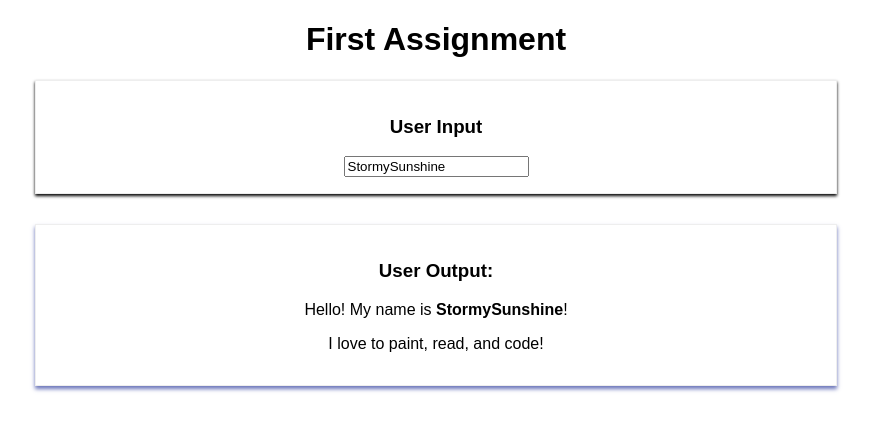
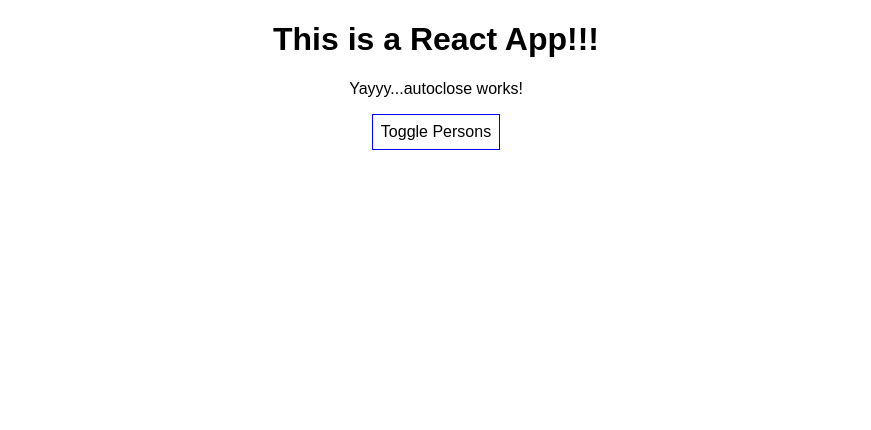
Before and after one commit to jchaiken/udemy-react, a React (Create React App) app: page / in a window 1280 px wide. Shown: the top 430 px of the page, without its empty margins (204-1075 px from the left). Built offline with nearby package versions, Linux system fonts and the light colour scheme.

Commit message:
options for rendering components

```diff
--- a/src/App.js
+++ b/src/App.js
@@ -1,36 +1,103 @@
 import React, { Component } from 'react';
 import './App.css';
-import UserInput from './UserInput/UserInput';
-import UserOutput from './UserOutput/UserOutput';
+import Person from './Person/Person';
 
 class App extends Component {
   state = {
-    username: 'StormySunshine'
+    persons: [
+      { name: 'Max', age: 28 },
+      { name: 'Jennifer', age: 39 },
+      { name: 'Morgan', age: 24 }
+    ],
+    otherState: 'some other value'
   }
 
-  changeUserHandler = (event) => {
+  switchNameHandler = (newName) => {
+    // console.log('Was clicked!');
+    // DON'T DO THIS:  this.state.persons[0].name = 'Maximilian';
     this.setState( {
-      username: event.target.value
-    })
+      persons: [
+        { name: newName, age: 28 },
+        { name: 'Jennifer', age: 39 },
+        { name: 'Morgan', age: 13 }
+      ],
+      otherState: 'some other value',
+      showPersons: false
+    } )
+  }
+
+  nameChangedHandler = (event) => {
+    this.setState( {
+      persons: [
+        { name: 'Max', age: 28 },
+        { name: 'Jennifer', age: 39 },
+        { name: event.target.value, age: 13 }
+      ]
+    } )
+  }
+
+  togglePersonsHandler = () => {
+    const doesShow = this.state.showPersons;
+    this.setState({showPersons: !doesShow});
   }
 
   render() {
 
+    const style = {
+      backgroundColor: 'white',
+      font: 'inherit',
+      border: '1px solid blue',
+      padding: '8px',
+      cursor: 'pointer'
+    };
+
+    // an alternative to the terinary option below
+    let persons = null;
+
+    if (this.state.showPersons) {
+      persons = (
+        <div>
+            <Person
+              name={this.state.persons[0].name}
+              age={this.state.persons[0].age}/>
+            <Person
+              name={this.state.persons[1].name}
+              age={this.state.persons[1].age}
+              click={this.switchNameHandler.bind(this, 'Max!')}
+              >My Hobbies: Racing
+            </Person>
+            <Person
+              name={this.state.persons[2].name}
+              age={this.state.persons[2].age}
+              changed={this.nameChangedHandler}/>
+            {/* <Person name="Max" age="28" /> */}
+            {/* <Person name="Jennifer" age="39">My Hobbies: Racing</Person> */}
+            {/* <Person name="Stephanie" age="28" /> */}
+          </div>
+      );
+    }
 
     return (
       <div className="App">
+        <h1>This is a React App!!!</h1>
+        <p>Yayyy...autoclose works!</p>
 
-        <h1>First Assignment</h1>
-        <UserInput
-          username={this.state.username}
-          changed={this.changeUserHandler}/>
+        <button
+          style={style}
+          onClick={this.togglePersonsHandler}>Toggle Persons</button>
 
-        <UserOutput username={this.state.username}/>
+        {persons}
 
+        {/* { this.state.showPersons ?  */}
 
+          {/* : null */}
+        {/* } */}
       </div>
     );
-
+    // the above code is compiled as shown below
+    // return React.createElement('div', null, 'h1', 'Hi, I\'m a react app!!!');
+    // return React.createElement('div', null, React.createElement('h1', null, 'Does this work now?'));
+    // return React.createElement('div', {className: 'App'}, React.createElement('h1', null, 'Does this work now?'));
   }
 }
 
```
